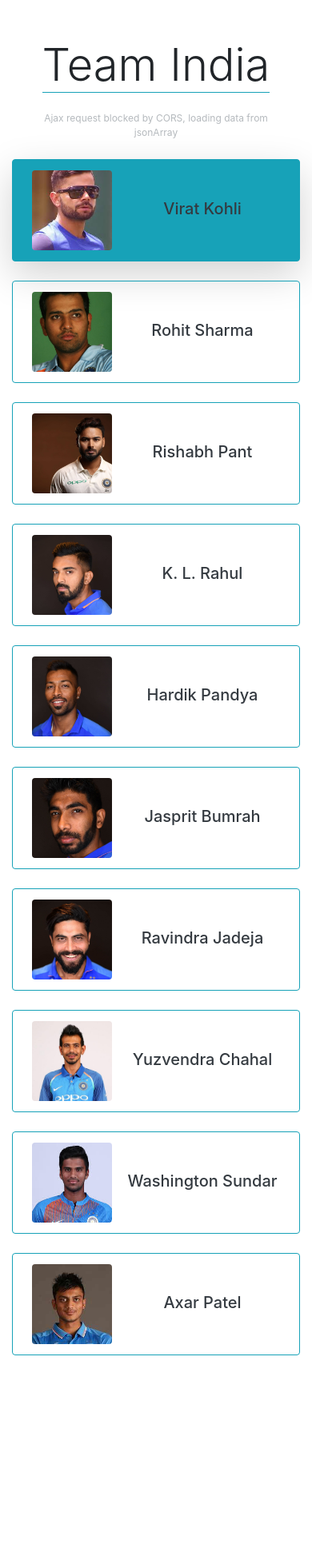
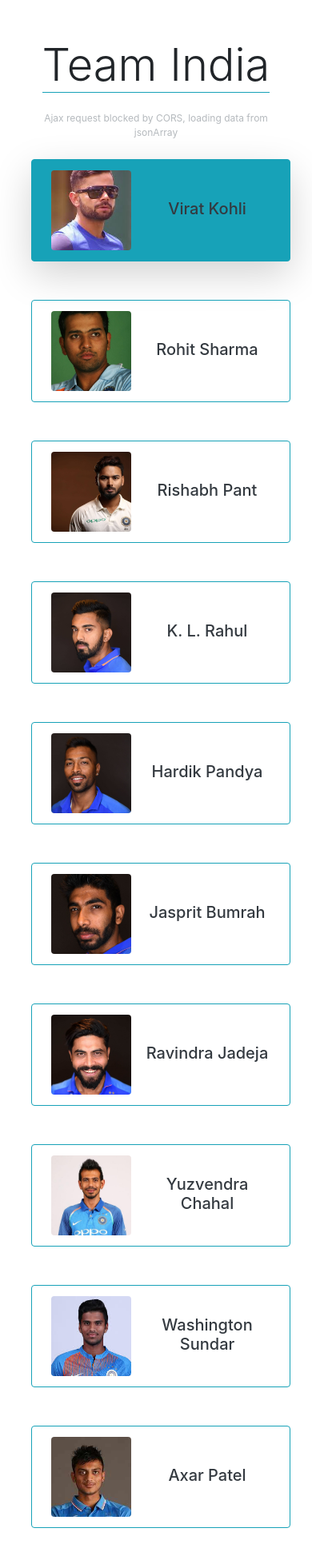
Before and after one commit to Sagarkalmesh/RIL_Assignment, a PHP site: page / in a window 390 px wide. Shown: the whole page at 80% size. Before the commit the page ends 1695 px from the top, so only its background shows below. Run offline with PHP 8.4, Linux system fonts and the light colour scheme.

Commit message:
Add files via upload

```diff
--- a/assets/css/main.css
+++ b/assets/css/main.css
@@ -1,12 +1,18 @@
+#team_players{
+	display: inline-block;
+	text-align: center;
+}
 #team_players li{
 	align-items: center !important;
 	min-height: 8rem !important;
 	max-height: 8rem !important;
-	min-width: 50% !important;
-	max-width: 50% !important;
-	margin-right: auto !important;
-	margin-left: auto !important;
+	min-width: 40% !important;
+	max-width: 40% !important;
+	/*margin-right: auto !important;
+	margin-left: auto !important;*/
 	cursor: pointer;
+	display: inline-flex;
+
 }
 #team_players li:hover{
 	box-shadow: 0 1rem 3rem rgba(0,0,0,.175)!important;
@@ -39,8 +45,8 @@
 		max-width: 100% !important;
 	}
 	#team_players li{
-		min-width: 100% !important;
-		max-width: 100% !important;
+		min-width: 90% !important;
+		max-width: 90% !important;
 	}
 	#team_ind{
 		padding: 0 !important;
--- a/index.html
+++ b/index.html
@@ -17,6 +17,7 @@
             <!-- <input type="hidden" name="" id="h_focus"> -->
             <h2 class="container text-center display-4 mb-4 mt-5"><span class="border-bottom border-info">Team India</span></h2>
             <div class="col-lg-12 col-sm-12 col-md-12">
+
                 <ul class="list-unstyled" id="team_players">
                 </ul>
                 <div class="col-lg-12 col-sm-12 text-center bg-light shadow-sm p-5" id="team_ind" style="display: none;">
```
